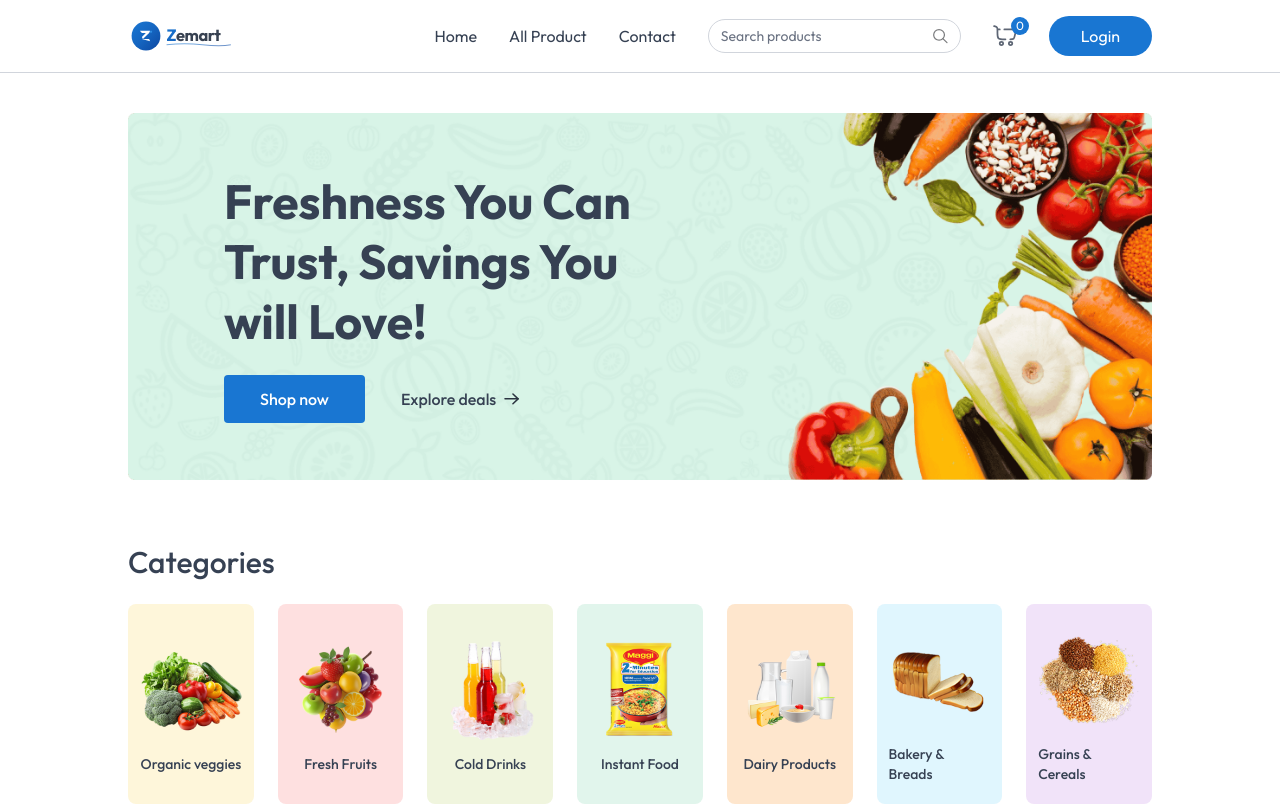
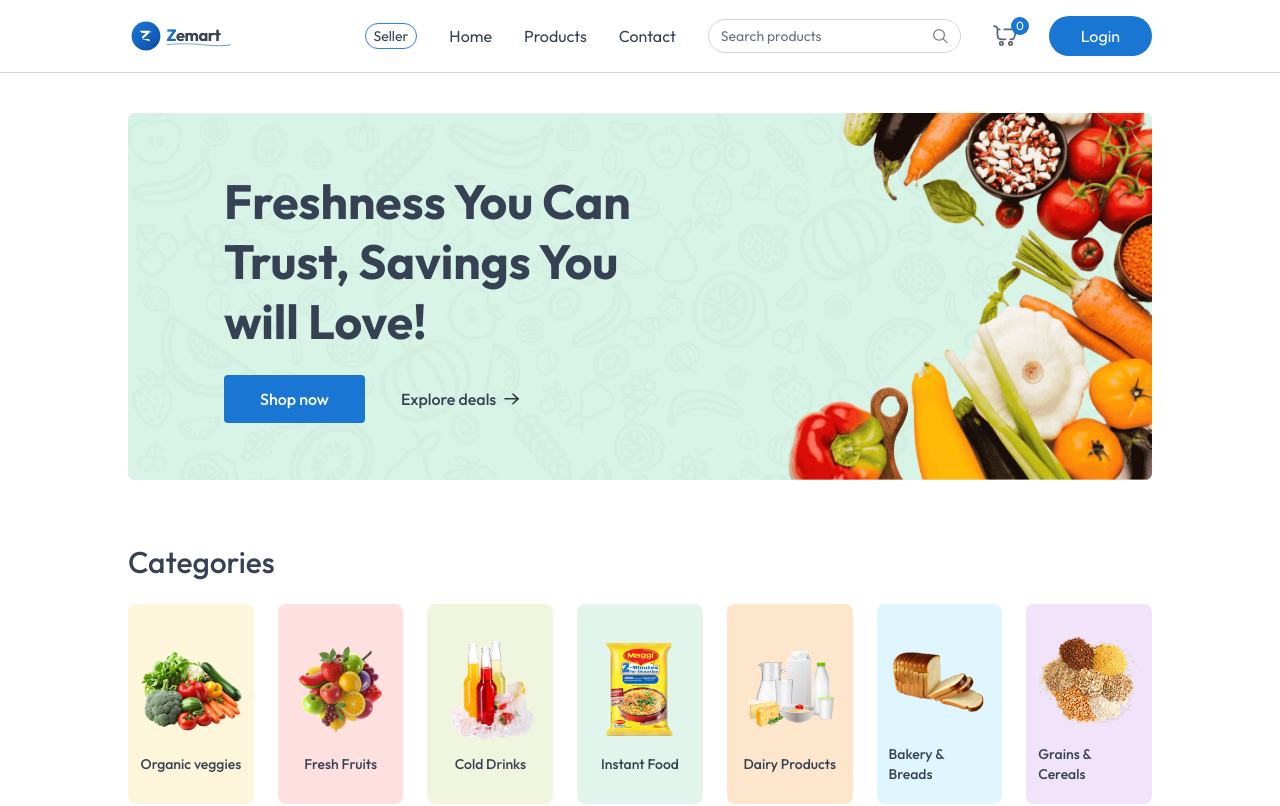
Before and after one commit to GloryEvi/Zemart, a React (Vite) app in the folder client/: page / in a window 1280 px wide. Shown: the top 806 px of the page. Built offline with nearby package versions, Linux system fonts and the light colour scheme; no server answers; a web font is replaced by a local one.

Commit message:
updated the navbar

```diff
--- a/client/src/components/Navbar.jsx
+++ b/client/src/components/Navbar.jsx
@@ -117,8 +117,14 @@ const Navbar = () => {
       </NavLink>
 
       <div className="hidden sm:flex items-center gap-8">
+        <NavLink
+          to="/seller"
+          className="border border-blue-500 px-2 py-0.5 rounded-full hover:bg-blue-50 transition text-sm"
+        >
+          Seller
+        </NavLink>
         <NavLink to="/">Home</NavLink>
-        <NavLink to="/products">All Product</NavLink>
+        <NavLink to="/products">Products</NavLink>
         <NavLink to="/">Contact</NavLink>
 
         <div className="hidden lg:flex items-center text-sm gap-2 border border-gray-300 px-3 rounded-full">
@@ -238,8 +244,11 @@ const Navbar = () => {
           <NavLink to="/" onClick={() => setOpen(false)}>
             Home
           </NavLink>
+          <NavLink to="/seller" onClick={() => setOpen(false)}>
+            Seller
+          </NavLink>
           <NavLink to="/products" onClick={() => setOpen(false)}>
-            All Product
+            Products
           </NavLink>
           {user && (
             <NavLink to="/products" onClick={() => setOpen(false)}>
```
